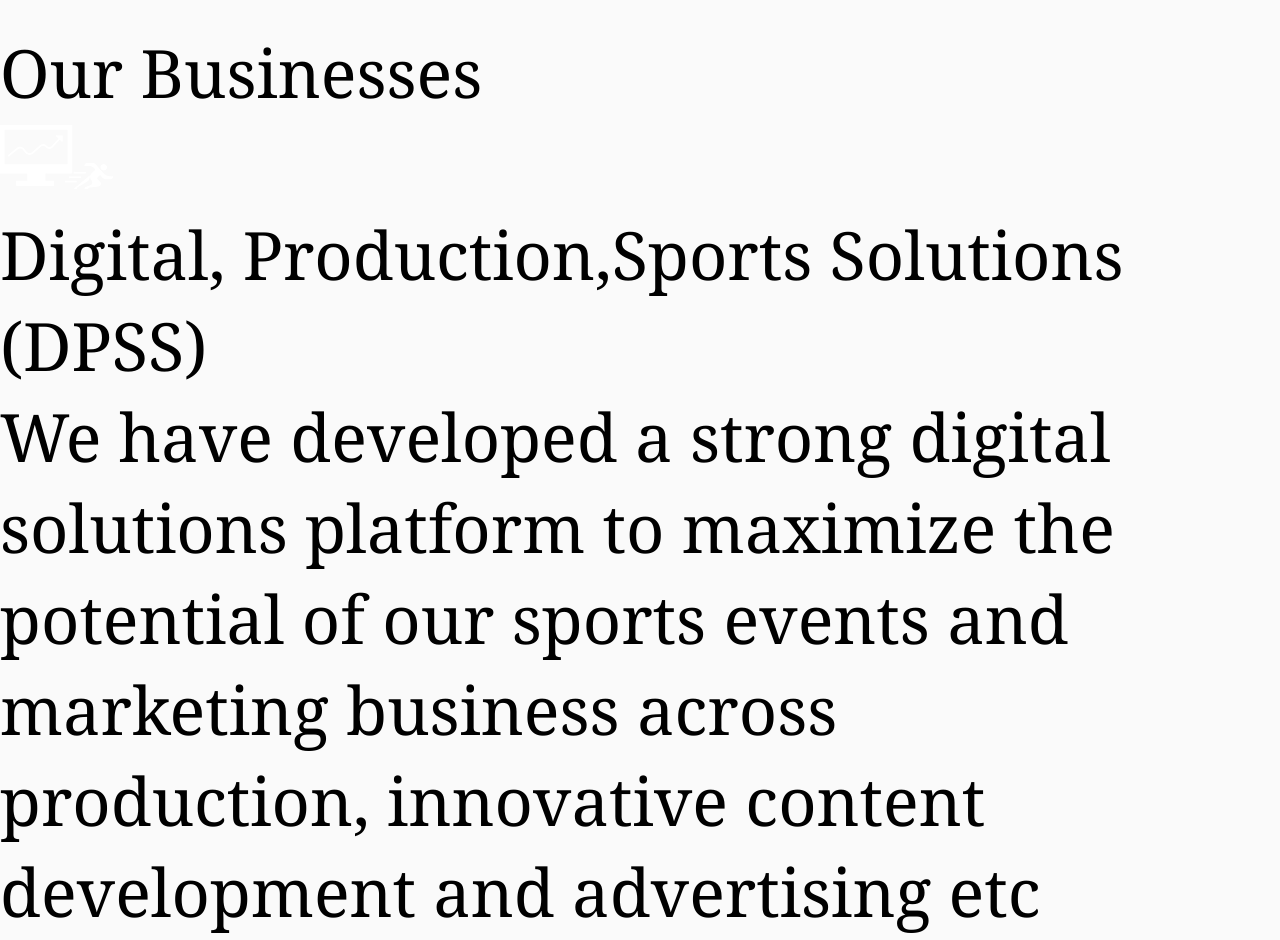
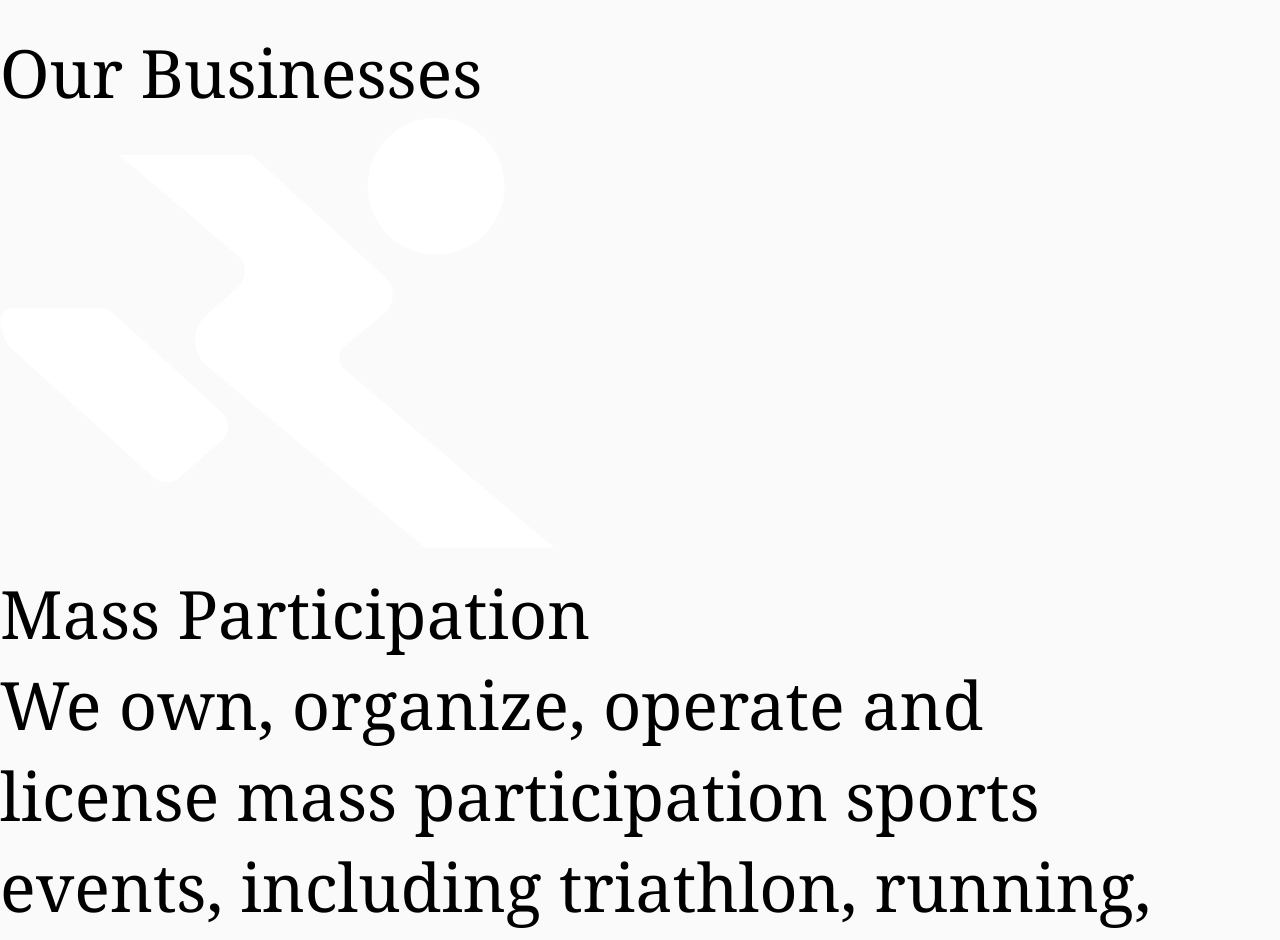
Before and after one commit to xtgcs/wanda, a website: page src/about.html in a window 1280 px wide. Shown: the part 5680-6620 px from the top of the page. Drawn offline with nearby package versions, Linux system fonts and the light colour scheme; files that its build step writes are made by us from their sources; files whose address does not match are found by name.

Commit message:
增加图标

```diff
--- a/src/about.html
+++ b/src/about.html
@@ -147,7 +147,7 @@
                   <div class="business_m_content">
                      <div class="top row">
                         <div class="col-xs-2">
-                           <img src="asset/img/mobile/about_icon2.png" alt="" class="pull-left business_m_icon">
+                           <img src="asset/img/mobile/about_icon5.png" alt="" class="pull-left business_m_icon">
                         </div>
                         <div class="col-xs-10">
                            <div class="title pull-right">
@@ -167,19 +167,16 @@
                   <div class="business_m_content">
                      <div class="top row">
                         <div class="col-xs-2">
-                           <img src="asset/img/mobile/about_icon2.png" alt="" class="pull-left business_m_icon">
+                           <img src="asset/img/mobile/about_icon3.png" alt="" class="pull-left business_m_icon">
                         </div>
                         <div class="col-xs-10">
                            <div class="title pull-right">
-                              Digital, Production,Sports
-                              Solutions (DPSS)
+                              Mass Participation
                            </div>
                         </div>
                      </div>
                      <p>
-                        We have developed a strong digital solutions platform to maximize the potential of our sports
-                        events and marketing business across production, innovative content
-                        development and advertising etc
+                        We own, organize, operate and license mass participation sports events, including triathlon, running, mountain biking, road cycling and obstacle course racing
                      </p>
                   </div>
                </div>
@@ -187,19 +184,21 @@
                   <div class="business_m_content">
                      <div class="top row">
                         <div class="col-xs-2">
-                           <img src="asset/img/mobile/about_icon2.png" alt="" class="pull-left business_m_icon">
+                           <img src="asset/img/mobile/about_icon4.png" alt="" class="pull-left business_m_icon">
                         </div>
                         <div class="col-xs-10">
                            <div class="title pull-right">
-                              Digital, Production,Sports
-                              Solutions (DPSS)
+                              Spectator Sports
                            </div>
                         </div>
                      </div>
                      <p>
-                        We have developed a strong digital solutions platform to maximize the potential of our sports
-                        events and marketing business across production, innovative content
-                        development and advertising etc
+
+                        We cover Football, Winter Sports and Summer Sports where we provide sports
+                        marketing services and
+                       solutions to sports rights
+                       holders
+
                      </p>
                   </div>
                </div>
```
Also changed, not shown: src/img/mobile/about_icon3.png (added), src/img/mobile/about_icon4.png (added), src/img/mobile/about_icon5.png (added).
